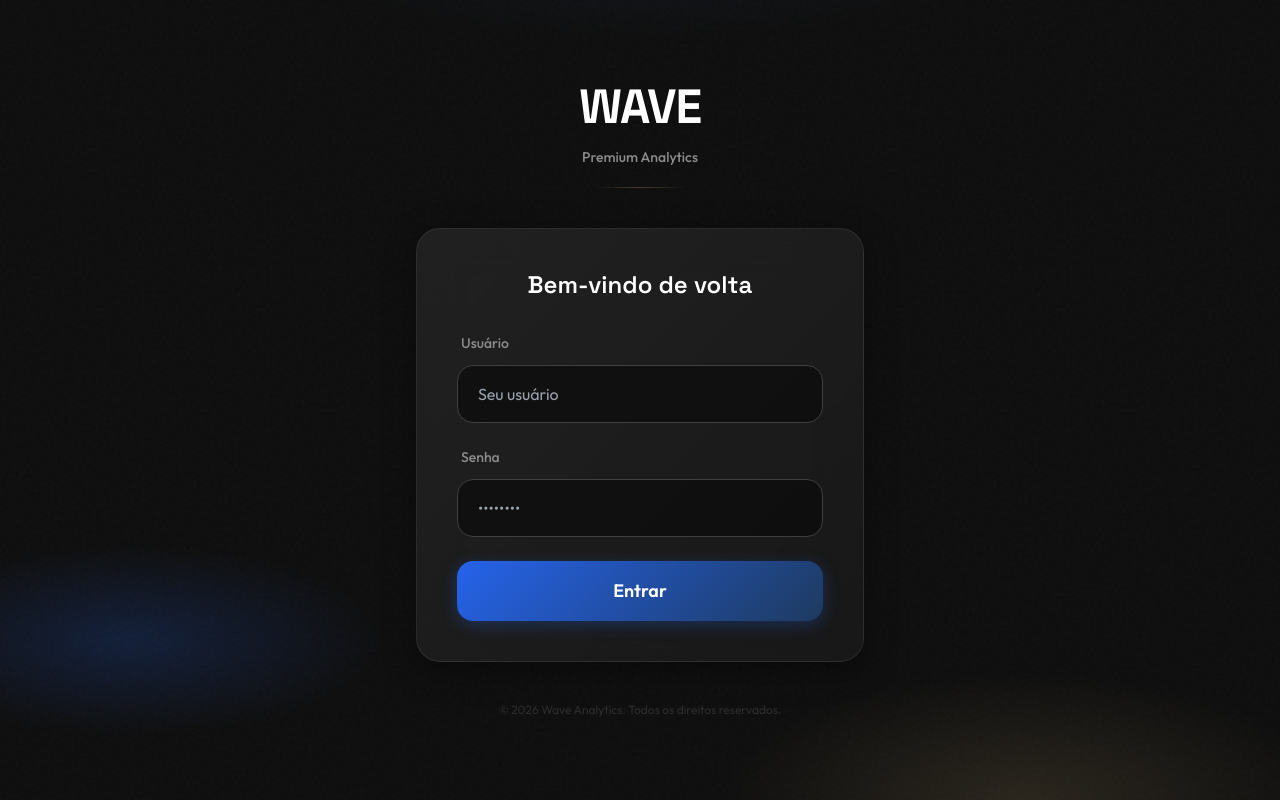
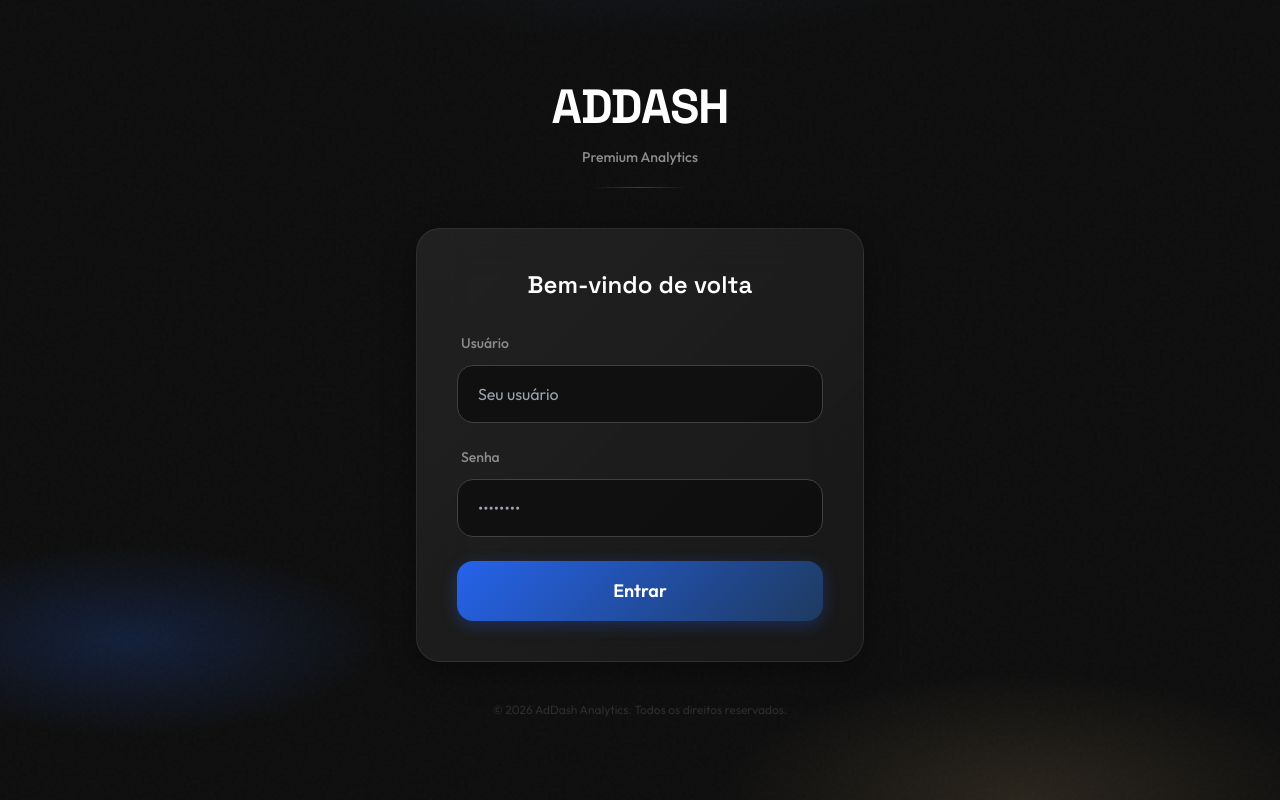
Before and after one commit to cirokk/addash, a website: page public/index.html in a window 1280 px wide. Drawn offline with nearby package versions, Linux system fonts and the light colour scheme.

Commit message:
rebrand public UI from Wave to AdDash

```diff
--- a/public/index.html
+++ b/public/index.html
@@ -3,7 +3,7 @@
 <head>
     <meta charset="UTF-8">
     <meta name="viewport" content="width=device-width, initial-scale=1.0">
-    <title>Wave | Premium Analytics</title>
+    <title>AdDash | Premium Analytics</title>
     <script src="https://cdn.tailwindcss.com"></script>
     <link href="https://fonts.googleapis.com/css2?family=Outfit:wght@300;400;500;600;700;800&family=Space+Grotesk:wght@400;500;600;700&display=swap" rel="stylesheet">
     <script>
@@ -142,7 +142,7 @@
     <div class="relative z-10 min-h-screen flex items-center justify-center p-4 sm:p-6">
         <div class="w-full max-w-md">
             <div class="text-center mb-10 fade-enter">
-                <h1 class="text-4xl sm:text-5xl font-display font-bold text-white tracking-tight">WAVE</h1>
+                <h1 class="text-4xl sm:text-5xl font-display font-bold text-white tracking-tight">ADDASH</h1>
                 <p class="text-silver text-sm mt-4 font-medium">Premium Analytics</p>
                 <div class="w-24 mx-auto mt-5 h-px bg-gradient-to-r from-transparent via-beige/30 to-transparent"></div>
             </div>
@@ -174,7 +174,7 @@
             </div>
 
             <p class="text-center text-graphite text-xs mt-8 sm:mt-10">
-                © 2026 Wave Analytics. Todos os direitos reservados.
+                © 2026 AdDash Analytics. Todos os direitos reservados.
             </p>
         </div>
     </div>
```
Also changed, not shown: public/dashboard.html (+3 -3 lines).
